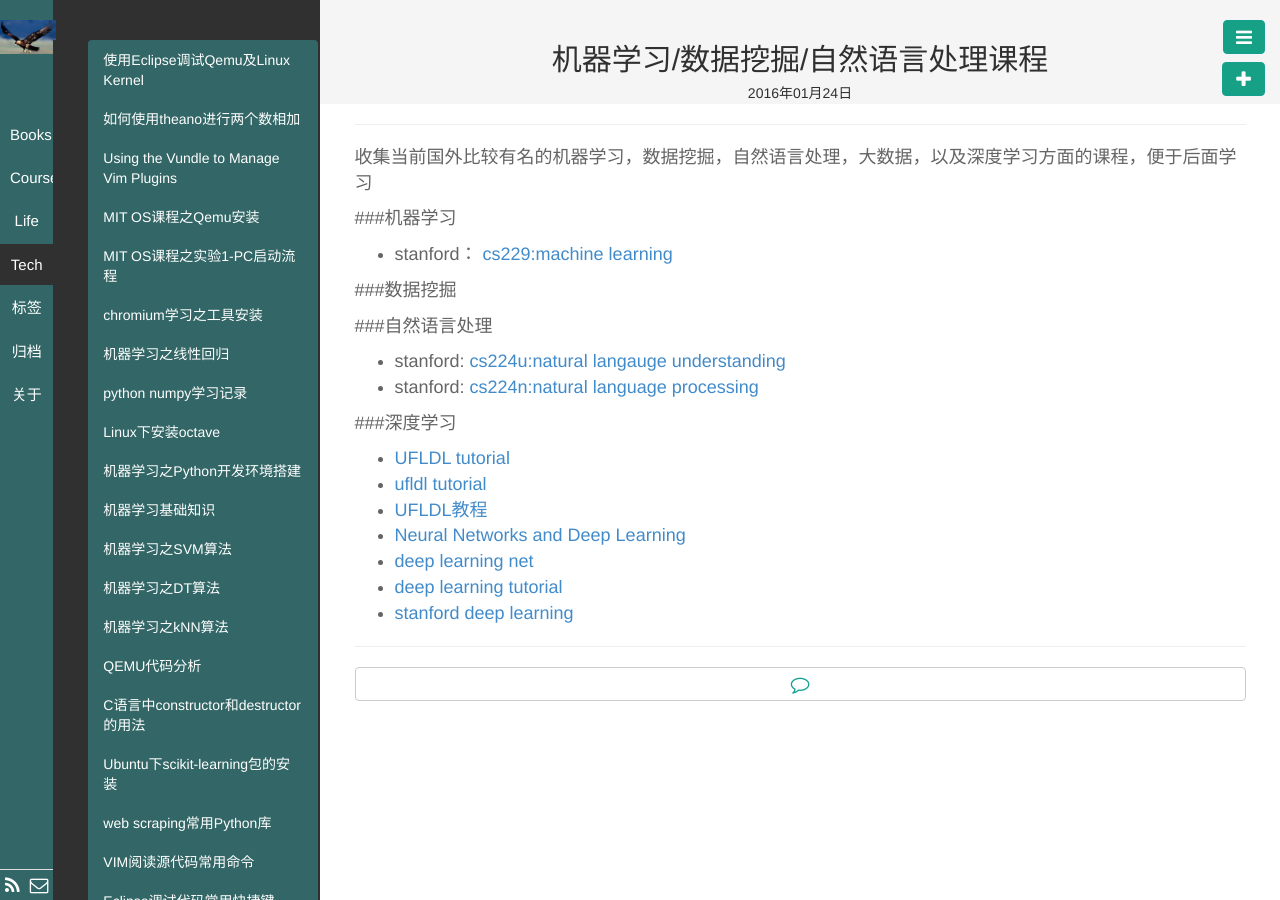
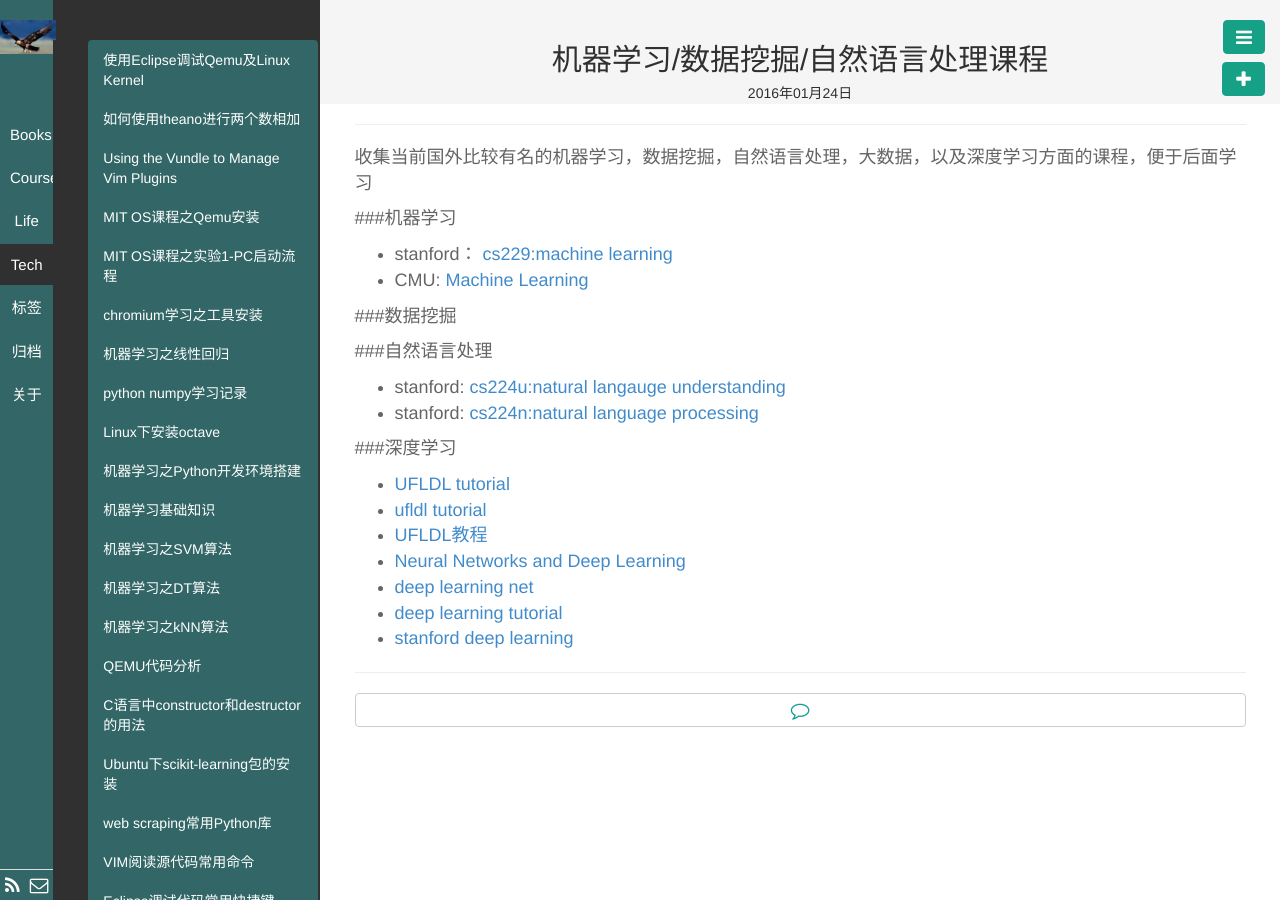
Before and after one commit to wuxiaoer/wuxiaoer.github.io, a Jekyll site: the page built from _posts/Course/2016-01-24-machine-learning-course.md, in a window 1280 px wide. Built offline with Jekyll 4.4.1, drawn with Linux system fonts in a browser that asks for light colours.

Commit message:
add the website of machine learning of cmu

```diff
--- a/_posts/Course/2016-01-24-machine-learning-course.md
+++ b/_posts/Course/2016-01-24-machine-learning-course.md
@@ -11,6 +11,8 @@ description: 汇总机器学习，数据挖掘，自然语言处理，大数据
 
 ###机器学习
 - stanford： [cs229:machine learning](http://cs229.stanford.edu/)
+- CMU: [Machine Learning](http://www.cs.cmu.edu/~tom/10601_fall2012/lectures.shtml)
+
 
 ###数据挖掘
 
```
